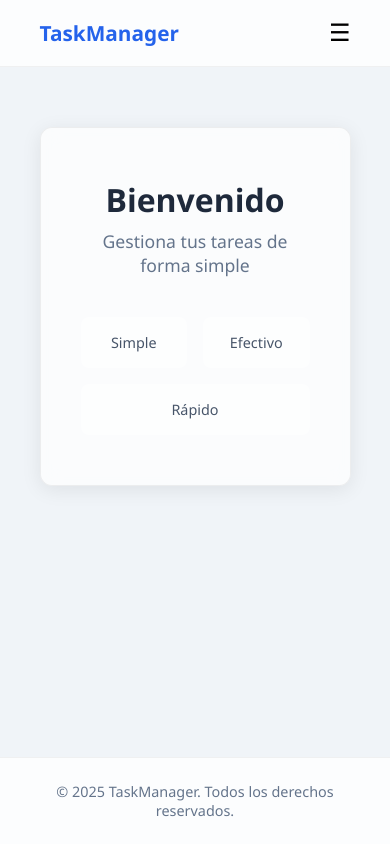
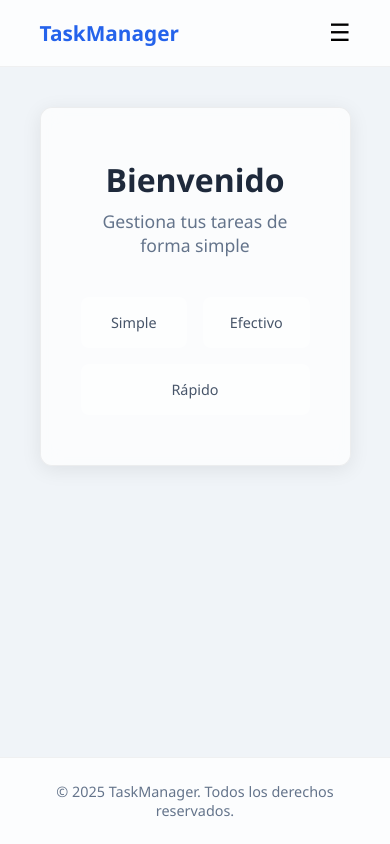
Before and after one commit to AaronZumarraga/tareas, a Vue app: page / in a window 390 px wide. Built offline with nearby package versions, Linux system fonts and the light colour scheme; the HTML template or start-up script is replaced by a standard one.

Commit message:
Enhance responsiveness by adding bottom padding in AcercaDe, Inicio, and Tareas views for improved layout

```diff
--- a/src/views/AcercaDe.vue
+++ b/src/views/AcercaDe.vue
@@ -31,6 +31,7 @@ import PageTitle from '../components/PageTitle.vue'
   max-width: 90%; /* Adjusted for responsiveness */
   margin: 0 auto;
   padding-top: 20px;
+  padding-bottom: 40px; /* Add bottom padding for footer spacing */
 }
 
 .info-section {
@@ -58,4 +59,10 @@ import PageTitle from '../components/PageTitle.vue'
   color: #64748b;
   font-size: 0.95rem;
 }
+
+@media (max-width: 768px) {
+  .acerca-de {
+    padding-bottom: 30px;
+  }
+}
 </style>
--- a/src/views/Inicio.vue
+++ b/src/views/Inicio.vue
@@ -26,6 +26,7 @@ import PageTitle from '../components/PageTitle.vue'
   justify-content: center;
   align-items: flex-start;
   padding-top: 60px;
+  padding-bottom: 40px; /* Add bottom padding for footer spacing */
   flex-direction: column; /* Changed to column for better responsiveness */
 }
 
@@ -46,4 +47,11 @@ import PageTitle from '../components/PageTitle.vue'
   font-weight: 500;
   flex: 1 1 100px; /* Allow items to grow and shrink */
 }
+
+@media (max-width: 768px) {
+  .inicio {
+    padding-top: 40px;
+    padding-bottom: 30px;
+  }
+}
 </style>
--- a/src/views/Tareas.vue
+++ b/src/views/Tareas.vue
@@ -27,6 +27,7 @@ const handleAddTask = (taskText: string) => {
   max-width: 90%; /* Adjusted for responsiveness */
   margin: 0 auto;
   padding-top: 20px;
+  padding-bottom: 40px; /* Add bottom padding for footer spacing */
 }
 
 .task-list {
@@ -40,4 +41,10 @@ const handleAddTask = (taskText: string) => {
   padding: 40px 20px;
   font-size: 0.95rem;
 }
+
+@media (max-width: 768px) {
+  .tareas {
+    padding-bottom: 30px;
+  }
+}
 </style>
```
